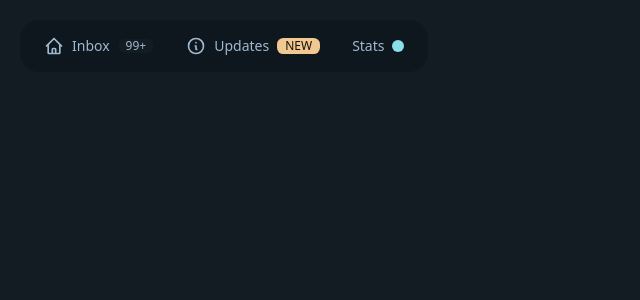
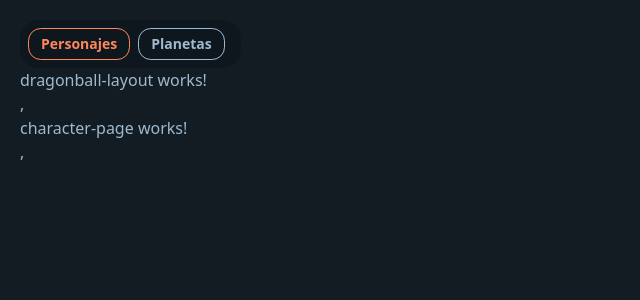
Before and after one commit to PavDev3/vivo-angular-dragonball, an Angular app: page /dragonball/characters in a window 1280 px wide. Before the commit this address led to /. Shown: the top 300 px of the page, without its empty margins (0-640 px from the left). Built offline with nearby package versions, Linux system fonts and the light colour scheme.

Commit message:
Add Dragonball routing and update Navbar component with dynamic menu items

```diff
--- a/src/app/app.routes.ts
+++ b/src/app/app.routes.ts
@@ -1,3 +1,12 @@
 import { Routes } from '@angular/router';
 
-export const routes: Routes = [];
+export const routes: Routes = [
+  {
+    path: 'dragonball',
+    loadChildren: () => import('./dragonball/dragonball.routes'),
+  },
+  {
+    path: '**',
+    redirectTo: 'dragonball',
+  },
+];
--- a/src/app/shared/components/navbar/navbar.component.html
+++ b/src/app/shared/components/navbar/navbar.component.html
@@ -1,48 +1,14 @@
 <ul class="menu bg-base-200 lg:menu-horizontal rounded-box">
+  @for (item of menuItems; track item.link) {
+
   <li>
-    <a>
-      <svg
-        xmlns="http://www.w3.org/2000/svg"
-        class="h-5 w-5"
-        fill="none"
-        viewBox="0 0 24 24"
-        stroke="currentColor"
-      >
-        <path
-          stroke-linecap="round"
-          stroke-linejoin="round"
-          stroke-width="2"
-          d="M3 12l2-2m0 0l7-7 7 7M5 10v10a1 1 0 001 1h3m10-11l2 2m-2-2v10a1 1 0 01-1 1h-3m-6 0a1 1 0 001-1v-4a1 1 0 011-1h2a1 1 0 011 1v4a1 1 0 001 1m-6 0h6"
-        />
-      </svg>
-      Inbox
-      <span class="badge badge-sm">99+</span>
+    <a
+      [routerLink]="[item.link]"
+      routerLinkActive="btn-primary"
+      class="btn btn-sm btn-outline mr-2"
+    >
+      {{ item.title }}
     </a>
   </li>
-  <li>
-    <a>
-      <svg
-        xmlns="http://www.w3.org/2000/svg"
-        class="h-5 w-5"
-        fill="none"
-        viewBox="0 0 24 24"
-        stroke="currentColor"
-      >
-        <path
-          stroke-linecap="round"
-          stroke-linejoin="round"
-          stroke-width="2"
-          d="M13 16h-1v-4h-1m1-4h.01M21 12a9 9 0 11-18 0 9 9 0 0118 0z"
-        />
-      </svg>
-      Updates
-      <span class="badge badge-sm badge-warning">NEW</span>
-    </a>
-  </li>
-  <li>
-    <a>
-      Stats
-      <span class="badge badge-xs badge-info"></span>
-    </a>
-  </li>
+  }
 </ul>
--- a/src/app/shared/components/navbar/navbar.component.ts
+++ b/src/app/shared/components/navbar/navbar.component.ts
@@ -1,10 +1,19 @@
 import { Component } from '@angular/core';
+import { RouterLink, RouterLinkActive } from '@angular/router';
 
-interface MenuItem {}
+interface MenuItem {
+  title: string;
+  link: string;
+}
 
 @Component({
   selector: 'app-navbar',
-  imports: [],
+  imports: [RouterLink, RouterLinkActive],
   templateUrl: './navbar.component.html',
 })
-export class NavbarComponent {}
+export class NavbarComponent {
+  menuItems: MenuItem[] = [
+    { title: 'Personajes', link: 'dragonball/characters' },
+    { title: 'Planetas', link: 'dragonball/planets' },
+  ];
+}
```
